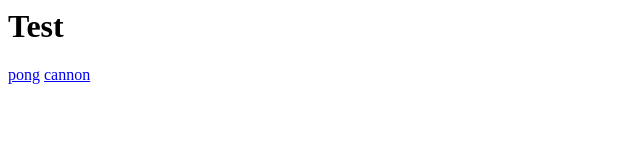
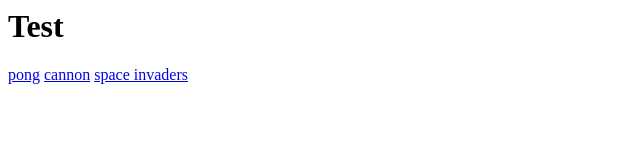
Before and after one commit to vima08/vima08.github.io, a plain HTML site: page index.html in a window 1280 px wide. Shown: the whole page, without its empty margins (0-640 px from the left). Drawn offline with Linux system fonts and the light colour scheme.

Commit message:
add spInv

```diff
--- a/index.html
+++ b/index.html
@@ -1,3 +1,4 @@
 <h1> Test </h1>
 <a href="/pong.html">pong</a>
 <a href="/cannon.html">cannon</a>
+<a href="/spInv.html">space invaders</a>
```
